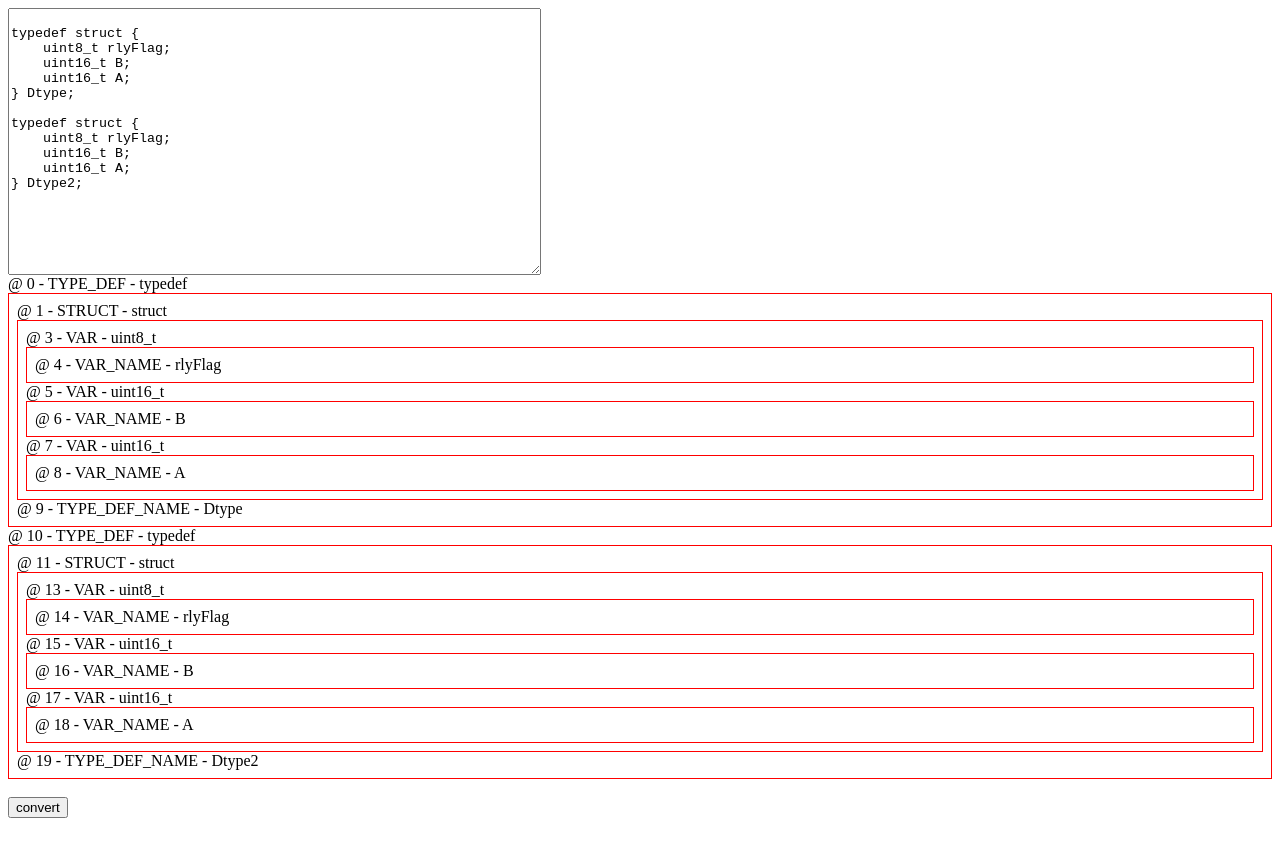
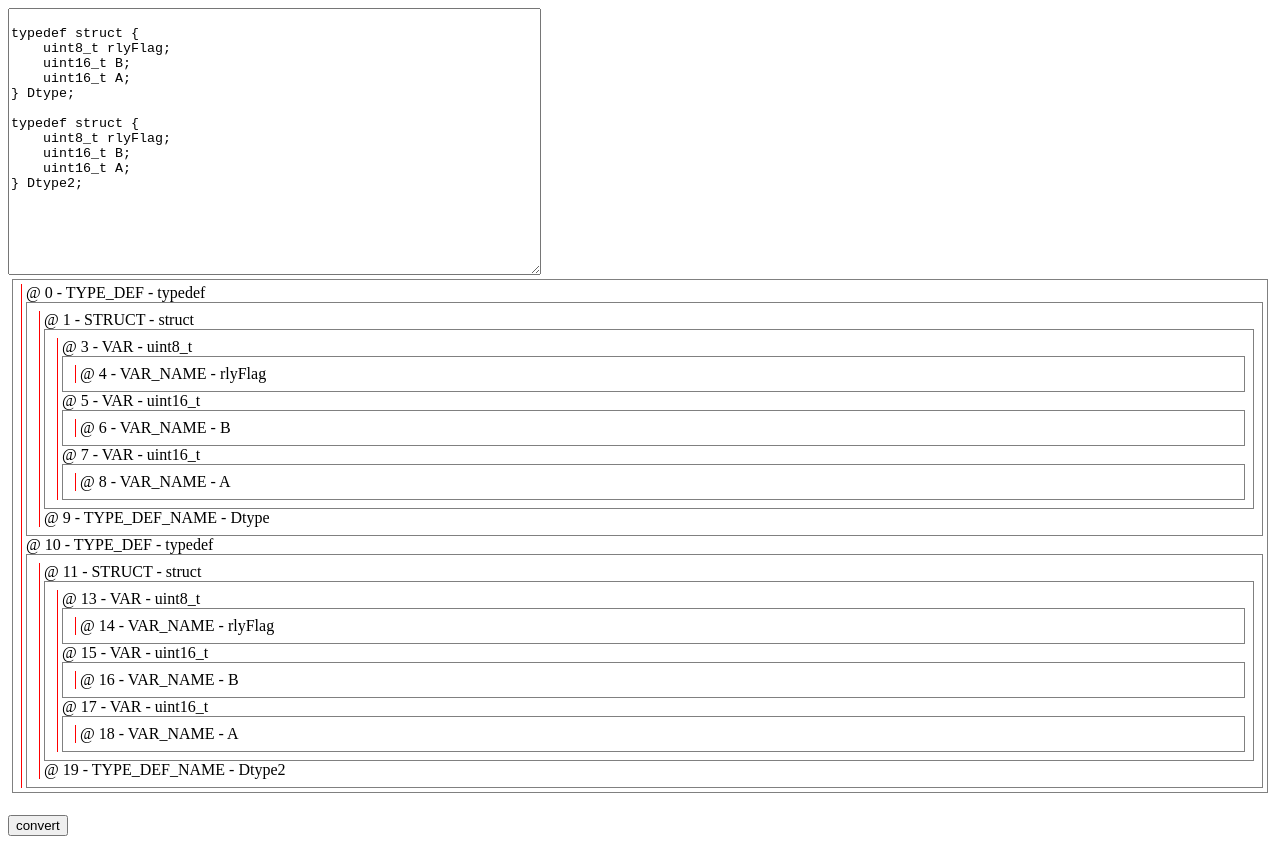
Before and after one commit to foxnes/cStructParser, a plain HTML site: page index.html in a window 1280 px wide. Both pictures are taken after a click on the button "convert". Drawn offline with Linux system fonts and the light colour scheme.

Commit message:
UI modified

```diff
--- a/index.html
+++ b/index.html
@@ -32,10 +32,16 @@ typedef struct {
 <style>
     .children {
         padding: 0.5em;
+        border: 1px solid gray;
     }
-    .parent {
-        border: 1px solid red;
-        padding: 0.5em;
+    .brother {
+        border-left: 1px solid red;
+        margin-left: 0.25em;
+        padding-left: 0.25em;
     }
-    .brother {}
+    #output {
+        border: 1px solid gray;
+        padding: 0.25em;
+        margin: 0.25em;
+    }
 </style>
--- a/sper.js
+++ b/sper.js
@@ -405,7 +405,7 @@ var walkNodeRecursive = (node, doFcn) => {
 var nodeToHtml = (_node) => {
     let node = _node;
     let outHtml = "";
-    function getNodeNameHtml(node) {
+    function getNodeName(node) {
         return "@ " + node.id + " - " + getObjectKey(ENUM_NODE_TYPE, node.type) + " - " + node.name;
     }
     function wrapWithClass(cls, content) {
@@ -413,13 +413,14 @@ var nodeToHtml = (_node) => {
     }
     function walker(_node) {
         let node = _node;
-        let out = getNodeNameHtml(node);
+        let out = getNodeName(node);
         if (node.children) { // having children
             let content = "";
             content += walker(node.children);
-            content = wrapWithClass("parent", content);
-            out += content;
+            out += wrapWithClass("children", content);
         }
+
+        out = wrapWithClass("brother", out);
 
         node = _node;
         if (node.next == undefined) {
@@ -427,7 +428,7 @@ var nodeToHtml = (_node) => {
         }
 
         let content = walker(node.next);
-        out += wrapWithClass("brother", content);
+        out += content;
         return out;
     }
 
```
